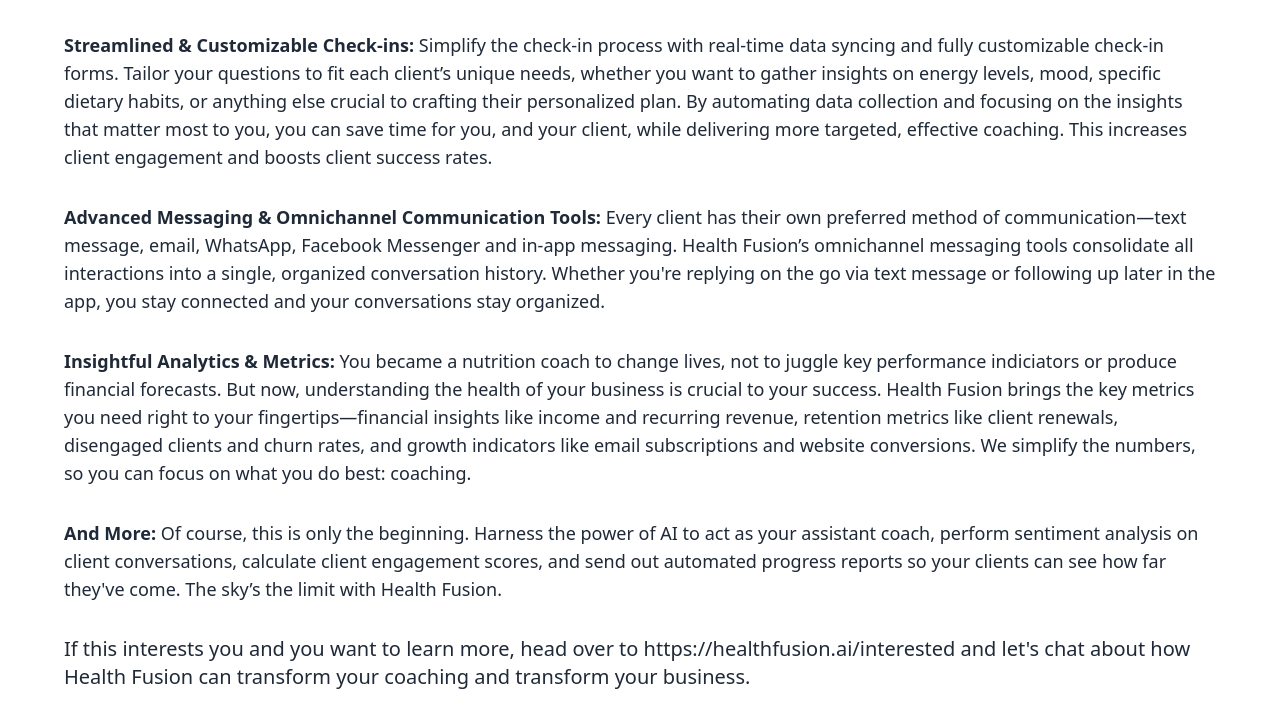
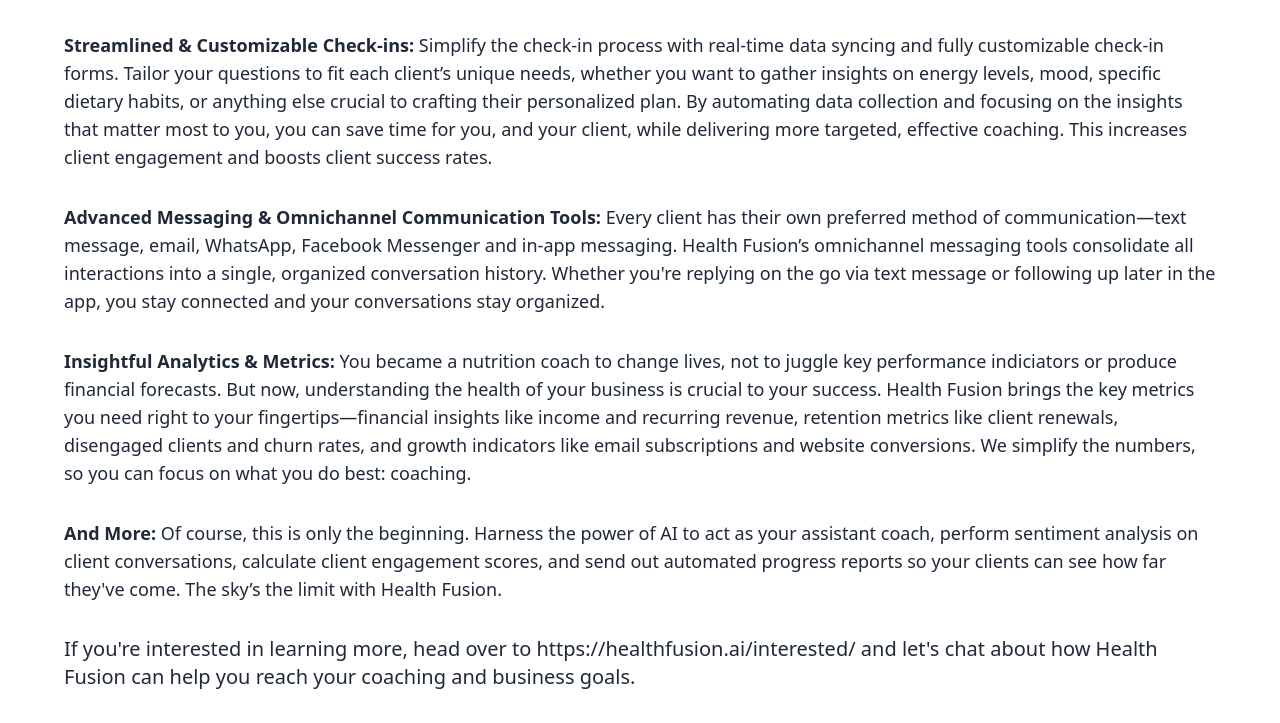
Before and after one commit to conraddecker/healthfusion-website, a plain HTML site: page index.html in a window 1280 px wide. Shown: the part 666-1389 px from the top of the page. Drawn offline with nearby package versions, Linux system fonts and the light colour scheme.

Commit message:
Update CTA

```diff
--- a/index.html
+++ b/index.html
@@ -75,7 +75,7 @@
         </span>
       </p>
 
-      <p class="mt-8 text-gray-800 text-lg sm:text-xl lg:text-xl font-light">If this interests you and you want to learn more, head over to https://healthfusion.ai/interested and let's chat about how Health Fusion can transform your coaching and transform your business.</p>
+      <p class="mt-8 text-gray-800 text-lg sm:text-xl lg:text-xl font-light">If you're interested in learning more, head over to <a href="https://healthfusion.ai/interested/">https://healthfusion.ai/interested/</a> and let's chat about how Health Fusion can help you reach your coaching and business goals.</p>
     </div>
   </body>
 </html>
```
